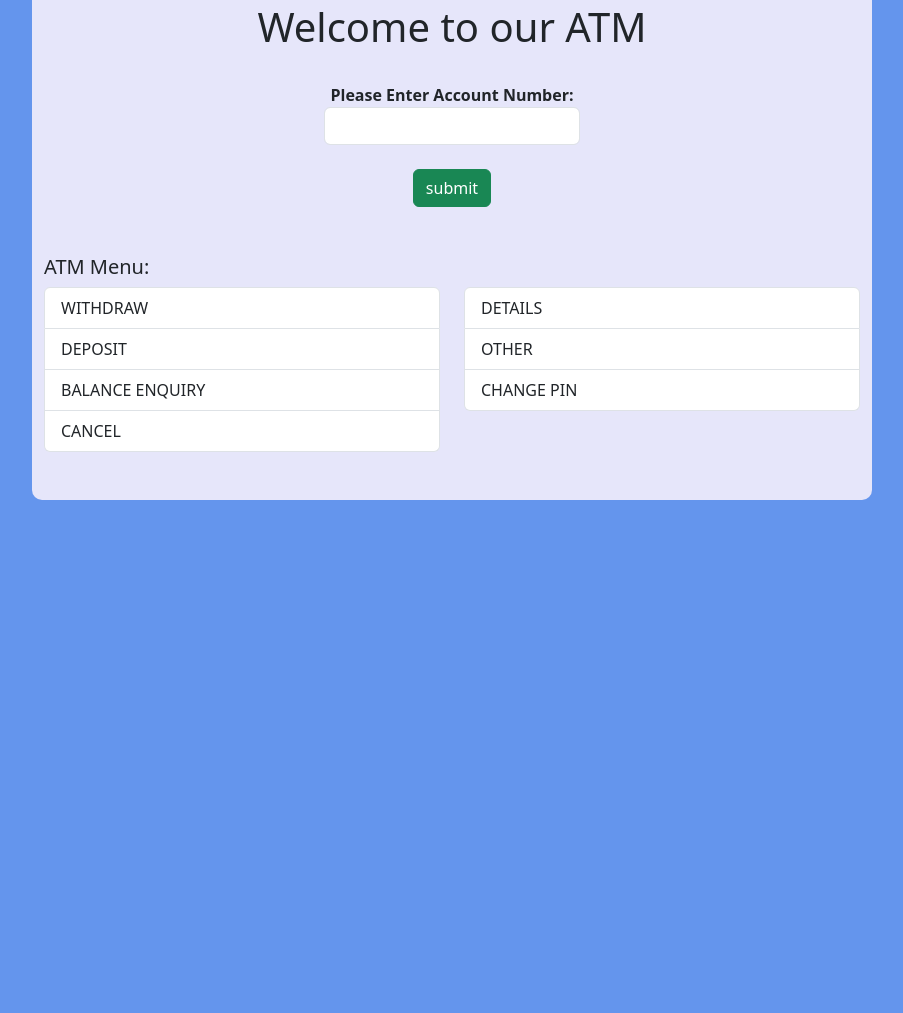
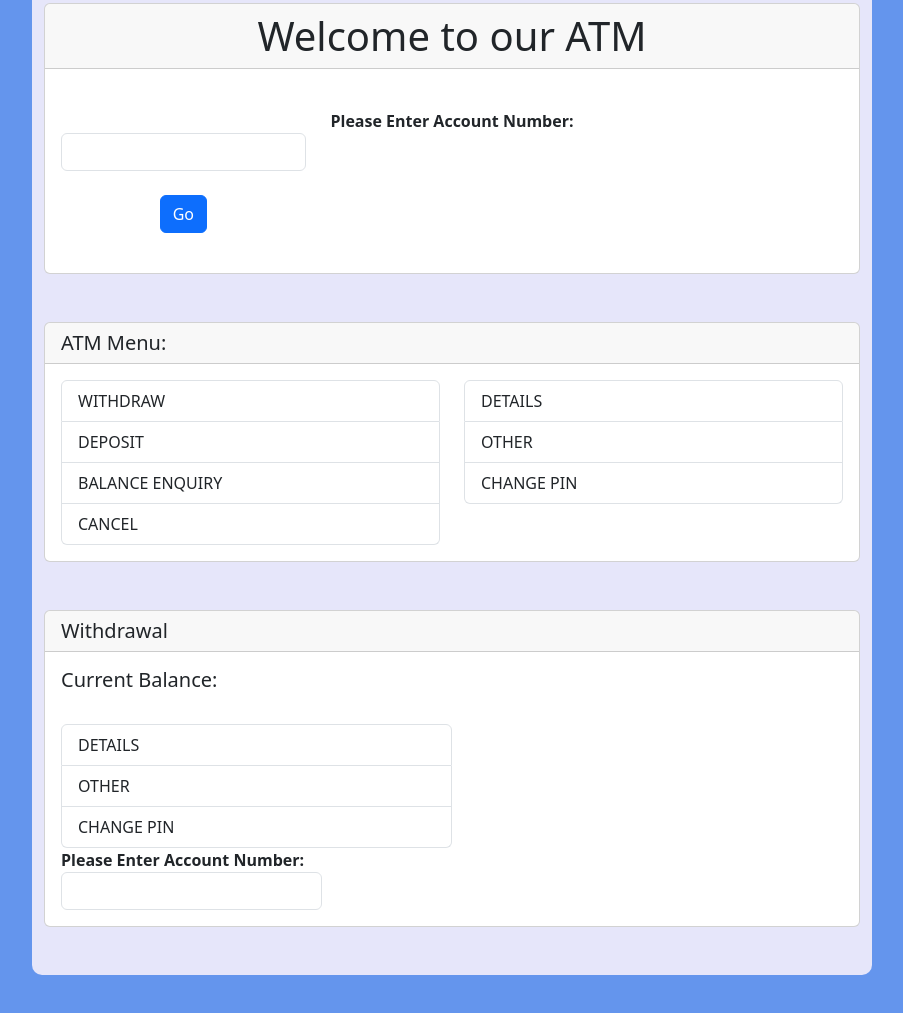
Before and after one commit to dtnya428/js-basic-atm, a website: page src/index.html in a window 1280 px wide. Shown: the part 165-1178 px from the top of the page, without its empty margins (188-1091 px from the left). Before the commit the page ends 800 px from the top, so only its background shows below. Drawn offline with nearby package versions, Linux system fonts and the light colour scheme.

Commit message:
Add Cards to html

```diff
--- a/src/index.html
+++ b/src/index.html
@@ -24,41 +24,35 @@
 
       <br> <br>
       <div class="welcome-page-section">
-        <div class="row justify-content-center">
-          <div class="col text-center">
-            <h1>Welcome to our ATM</h1>
+
+        <div class="card text-center">
+          <h1 class="card-header">Welcome to our ATM</h1>
+          <div class="card-body">
+            <br>
+
+            <div class="row">
+              <div class="col-xs-12 col-sm-12 col-lg-12">
+                <label class="fw-semibold fs-6">Please Enter Account Number:</label>
+              </div>
+            </div>
+
+            <div class="row text-center">
+              <div class="col-xs-12 col-sm-6 col-lg-4">
+                <input type="text" class="form-control"><br>
+                <a href="#" class="btn btn-primary">Go</a>
               </div>
             </div>
             <br>
-        <div class="row">
-          <div class="col text-center">
-            <div class="row justify-content-center">
-              <div class="col-xs-12 col-sm-6 col-lg-4">
-                <label class="fw-semibold fs-6">Please Enter Account Number:</label>
-                <input type="text" class="form-control">
           </div>
         </div>
-
-            <br>
-
-            <div class="row justify-content-center">
-              <div class="col-6">
-                <button type="button" class="btn btn-success">submit</button>
-              </div>
-            </div>
-          </div>
-        </div>
+        <br><br>
       </div>
 
-      <br><br>
+      <div class="atm-menu-section">
 
-      <div class="atm-menu-section">
-        <div class="row text-left">
-          <div class="col-6">
-            <h5>ATM Menu:</h5>
-          </div>
-        </div>
-
+        <div class="card">
+          <h5 class="card-header">ATM Menu:</h5>
+          <div class="card-body">
             <div class="row justify-content-center">
               <div class="col-6">
                 <div class="list-group">
@@ -77,15 +71,39 @@
               </div>
             </div>
           </div>
+        </div>
+        <br><br>
+      </div>
+
+      <div class="withdraw-section">
+        <div class="card">
+          <h5 class="card-header">Withdrawal</h5>
+          <div class="card-body">
+            <h5 class="card-title">Current Balance: </h5>
+
+            <br>
+
+            <div class="col-6">
+              <div class="list-group">
+                <button type="button" class="list-group-item list-group-item-action">DETAILS</button>
+                <button type="button" class="list-group-item list-group-item-action">OTHER</button>
+                <button type="button" class="list-group-item list-group-item-action">CHANGE PIN</button>
+              </div>
+            </div>
+
+            <div class="col-xs-12 col-sm-6 col-lg-4">
+              <label class="fw-semibold fs-6">Please Enter Account Number:</label>
+              <input type="text" class="form-control">
+            </div>
+          </div>
+        </div>
+        <br><br>
+      </div>
+    </div>
 
     <br><br>
+  </div>
 
-
-
-
-
-    </div>
-  </div>
 
 
 </body>
```
Lines whose indentation alone changed are shown as unchanged.
